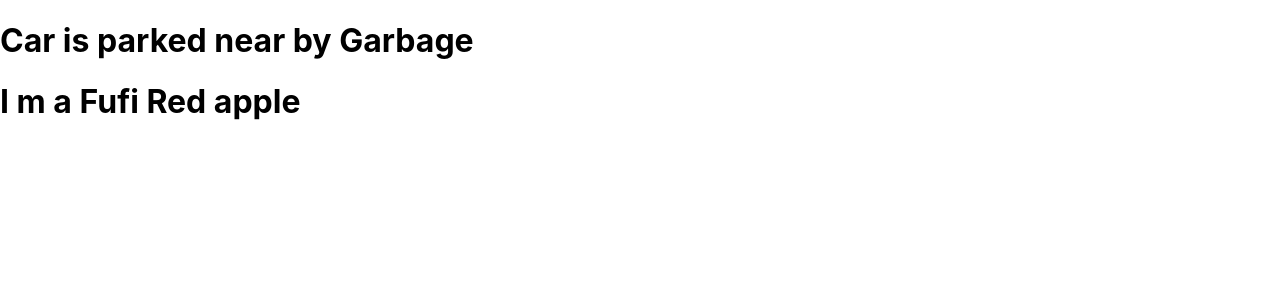
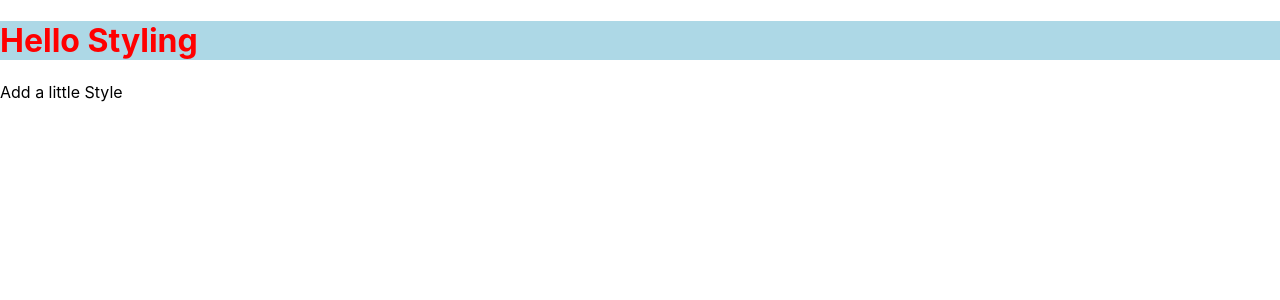
Before and after one commit to shushanth2003/Complete-React-Notes, a React (Create React App) app in the folder react-initial-app/: page / in a window 1280 px wide. Shown: the top 300 px of the page. Built offline with nearby package versions, Linux system fonts and the light colour scheme.

Commit message:
Feat: Learned inline css at react

```diff
--- a/react-initial-app/src/Components/Garbage.js
+++ b/react-initial-app/src/Components/Garbage.js
@@ -1,22 +1,35 @@
 import Car from './Car.js'
 import Apple from './Apple.js';
 function Garbage(){
-    // const carInfo={
-    //     brand:"Ford",
-    //     color:"Red Color"
-    // }
-    const carInfo={};
+    const carInfo={
+    }
+    const carList=[
+        {brand:"Ford",color:"Red Color"},
+        {brand:"Ferrari",color:"Black Color"},
+        {brand:"Maruthi Suzhui", color:"White"}
+    ];
+    // const carInfo={};
     const appleInfo={
         type:"Fufi",
         color:"Red"
     }
+    const carDataTransfer=carList.map((car,index)=>{
+        return(
+            <li key={index}>
+                <Car carInfo={car}/>
+            </li>
+        )
+
+});
+    const doorIsOpened=false;
     return (
         <>
-            <h1>Car is parked near by Garbage</h1>
+            {doorIsOpened?<h1>Garbage is opened</h1>:<h1>Garbage is closed</h1>}
             {
-                carInfo.brand!==undefined && carInfo.color!==undefined ? <Car carInfo={carInfo}/>:null
+                carList.length>0 ? carDataTransfer:"Not Found"
             }
             <Apple appleInfo={appleInfo}/>
+
         </>
     )
 }
--- /dev/null
+++ b/react-initial-app/src/Components/Header.js
@@ -0,0 +1,11 @@
+import react from 'react'
+function Header(){
+    return(
+        <>
+            <h1 style={{color:"red",backgroundColor:"lightblue"}}>Hello Styling</h1>
+            <p>Add a little Style</p>
+        </>
+    )
+}
+
+export default Header;
--- a/react-initial-app/src/index.js
+++ b/react-initial-app/src/index.js
@@ -4,10 +4,11 @@ import './index.css';
 import App from './App';
 import reportWebVitals from './reportWebVitals';
 import Garbage from './Components/Garbage';
+import Header from './Components/Header';
 const root = ReactDOM.createRoot(document.getElementById('root'));
 root.render(
   <React.StrictMode>
-    <Garbage/>
+    <Header></Header>
   </React.StrictMode>
 );
 
```
